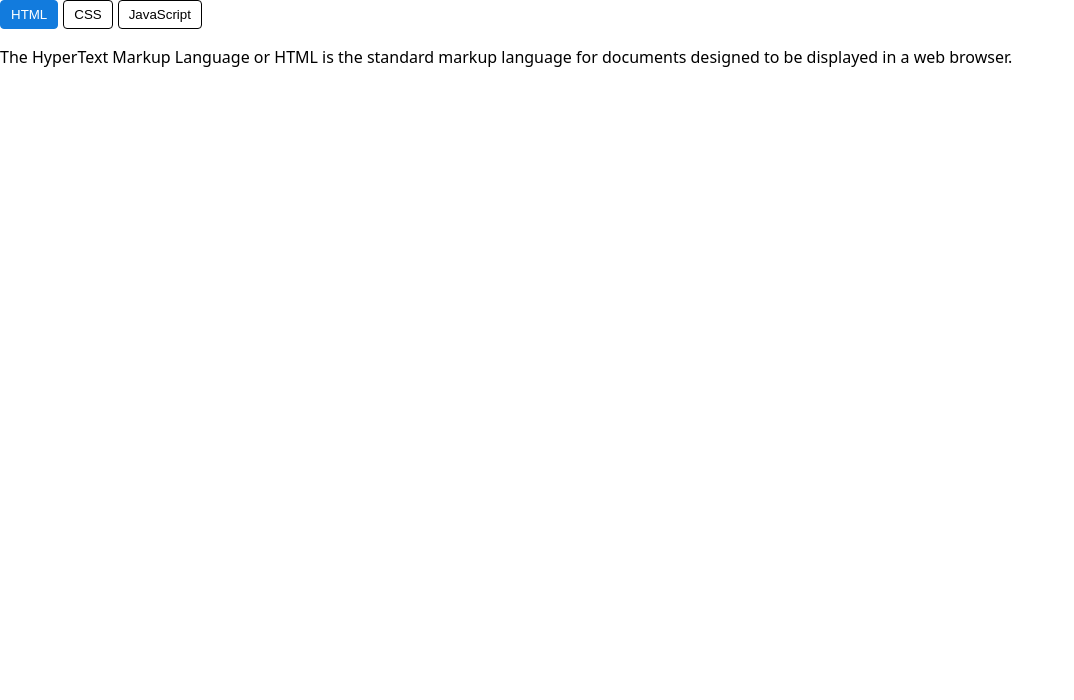
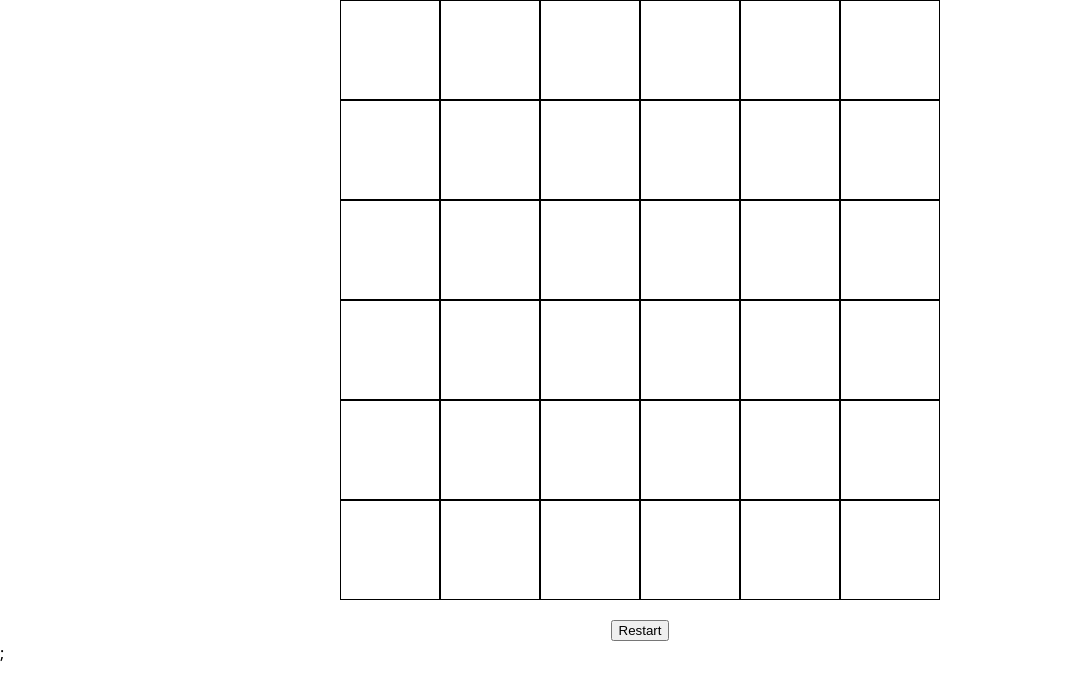
Before and after one commit to alezankuro/ui-coding, a React (Vite) app: page / in a window 1280 px wide. Shown: the top 700 px of the page, without its empty margins (0-1074 px from the left). Built offline with nearby package versions, Linux system fonts and the light colour scheme.

Commit message:
feat(tic-tac-toe): Implement Tic Tac Toe game

```diff
--- a/src/App.css
+++ b/src/App.css
@@ -1,3 +1,8 @@
 * {
     box-sizing: border-box;
 }
+
+.container {
+    width: 100vw;
+    height: 100vh;
+}
--- a/src/App.tsx
+++ b/src/App.tsx
@@ -1,40 +1,12 @@
-import { useState } from 'react';
-
-import Tabs from './components/Tabs/Tabs.component';
+import { TicTacToe } from './components/TicTacToe';
 
 import './App.css';
 
 function App() {
-    const [activeTabValue, setActiveTabValue] = useState('html');
-
     return (
-        <Tabs value={activeTabValue} onChange={setActiveTabValue}>
-            <Tabs.List>
-                <Tabs.Tab value="html">HTML</Tabs.Tab>
-                <Tabs.Tab value="css">CSS</Tabs.Tab>
-                <Tabs.Tab value="js">JavaScript</Tabs.Tab>
-            </Tabs.List>
-            <Tabs.Content>
-                <Tabs.Panel value="html">
-                    <p>
-                        The HyperText Markup Language or HTML is the standard markup language for
-                        documents designed to be displayed in a web browser.
-                    </p>
-                </Tabs.Panel>
-                <Tabs.Panel value="css">
-                    <p>
-                        Cascading Style Sheets is a style sheet language used for describing the
-                        presentation of a document written in a markup language such as HTML or XML.
-                    </p>
-                </Tabs.Panel>
-                <Tabs.Panel value="js">
-                    <p>
-                        JavaScript, often abbreviated as JS, is a programming language that is one
-                        of the core technologies of the World Wide Web, alongside HTML and CSS.
-                    </p>
-                </Tabs.Panel>
-            </Tabs.Content>
-        </Tabs>
+        <div className="container">
+            <TicTacToe boardSize={6} winCondition={3} />;
+        </div>
     );
 }
 
--- /dev/null
+++ b/src/components/TicTacToe/TicTacToe.component.tsx
@@ -0,0 +1,46 @@
+import { CSSProperties, useState } from 'react';
+
+import TicTacToeGame, { BoardCellValue, DEFAULT_BOARD_SIZE } from './TicTacToeGame';
+
+import './TicTacToe.styles.css';
+
+export interface TicTacToeProps {
+    boardSize?: number;
+    winCondition?: number;
+}
+
+export function TicTacToe({ boardSize = DEFAULT_BOARD_SIZE, winCondition }: TicTacToeProps) {
+    const [game, setGame] = useState(new TicTacToeGame({ size: boardSize, winCondition }));
+
+    const onCellClick = (cellIndex: number) => {
+        if (game.getCell(cellIndex) !== BoardCellValue.Empty) return;
+
+        setGame(game.makeMove(cellIndex));
+    };
+
+    const onReset = () => {
+        setGame(new TicTacToeGame({ size: boardSize, winCondition }));
+    };
+
+    return (
+        <div className="tic-tac-game">
+            <div className="tic-tac-board" style={{ '--board-size': boardSize } as CSSProperties}>
+                {game.board.map((cell, index) => (
+                    <div
+                        onClick={() => onCellClick(index)}
+                        className="tic-tac-cell"
+                        key={crypto.randomUUID()}
+                    >
+                        {cell}
+                    </div>
+                ))}
+            </div>
+            <div className="tic-tac-controls">
+                {game.winner ? <div>Winner: {game.winner}</div> : null}
+                <button onClick={onReset}>Restart</button>
+            </div>
+        </div>
+    );
+}
+
+export default TicTacToe;
--- /dev/null
+++ b/src/components/TicTacToe/TicTacToe.styles.css
@@ -0,0 +1,28 @@
+:is(.tic-tac-game, .tic-tac-controls) {
+    display: flex;
+    flex-direction: column;
+    justify-content: center;
+    align-items: center;
+}
+
+.tic-tac-game {
+    gap: 20px;
+}
+
+.tic-tac-board {
+    --board-size: 3;
+    --cell-size: 100px;
+
+    display: grid;
+    grid-template-columns: repeat(var(--board-size), 1fr);
+}
+
+.tic-tac-cell {
+    width: var(--cell-size);
+    aspect-ratio: 1;
+    border: 1px solid black;
+
+    display: flex;
+    align-items: center;
+    justify-content: center;
+}
--- /dev/null
+++ b/src/components/TicTacToe/TicTacToeGame.ts
@@ -0,0 +1,181 @@
+export enum BoardCellValue {
+    Zero = '0',
+    Cross = 'X',
+    Empty = '',
+}
+
+export const DEFAULT_BOARD_SIZE = 3;
+
+export const NEXT_PLAYER_CELL: Record<BoardCellValue, BoardCellValue> = {
+    [BoardCellValue.Cross]: BoardCellValue.Zero,
+    [BoardCellValue.Zero]: BoardCellValue.Cross,
+    [BoardCellValue.Empty]: BoardCellValue.Zero,
+};
+
+export class TicTacToeGame {
+    public board: BoardCellValue[] = [];
+
+    public size: number = DEFAULT_BOARD_SIZE;
+
+    public currentPlayerCell = BoardCellValue.Zero;
+
+    public winCondition: number = DEFAULT_BOARD_SIZE;
+
+    public winner: BoardCellValue | null = null;
+
+    constructor(game: Partial<TicTacToeGame>) {
+        this.currentPlayerCell = game.currentPlayerCell ?? BoardCellValue.Zero;
+        this.size = game.size ?? DEFAULT_BOARD_SIZE;
+        this.board = game.board ?? this.getEmptyBoard(this.size);
+        this.winCondition = game.winCondition ?? this.size;
+        this.winner = game.winner ?? null;
+    }
+
+    public setCell(cellIndex: number, cellValue: BoardCellValue) {
+        this.board = this.board.map((value, index) => (index === cellIndex ? cellValue : value));
+
+        return new TicTacToeGame(this);
+    }
+
+    public getCell(cellIndex: number) {
+        return this.board[cellIndex];
+    }
+
+    public getCurrentPlayerCell() {
+        return this.currentPlayerCell;
+    }
+
+    public setCurrentPlayerCell(cellValue?: BoardCellValue) {
+        if (cellValue) {
+            this.currentPlayerCell = cellValue;
+        } else {
+            this.currentPlayerCell = NEXT_PLAYER_CELL[this.currentPlayerCell];
+        }
+
+        return new TicTacToeGame(this);
+    }
+
+    public setWinner(value: BoardCellValue | null = this.currentPlayerCell) {
+        this.winner = value;
+
+        return new TicTacToeGame(this);
+    }
+
+    public makeMove(cellIndex: number) {
+        if (this.winner) return this;
+
+        this.setCell(cellIndex, this.currentPlayerCell);
+
+        if (this.checkWin(cellIndex)) {
+            this.setWinner();
+        } else {
+            this.setCurrentPlayerCell();
+        }
+
+        return new TicTacToeGame(this);
+    }
+
+    private getEmptyBoard(size: number) {
+        return Array(size * size).fill(BoardCellValue.Empty);
+    }
+
+    private getCellRowCol(cellIndex: number) {
+        return [Math.floor(cellIndex / this.size), cellIndex % this.size];
+    }
+
+    private checkWin(cellIndex: number) {
+        const cellValue = this.board[cellIndex];
+
+        if (cellValue === BoardCellValue.Empty) return false;
+
+        const [row, col] = this.getCellRowCol(cellIndex);
+
+        return (
+            this.checkLine(this.getColumn(col), this.currentPlayerCell, this.winCondition) ||
+            this.checkLine(this.getRow(row), this.currentPlayerCell, this.winCondition) ||
+            this.checkLine(
+                this.getMainDiagonal([row, col]),
+                this.currentPlayerCell,
+                this.winCondition,
+            ) ||
+            this.checkLine(
+                this.geSecondaryDiagonal([row, col]),
+                this.currentPlayerCell,
+                this.winCondition,
+            )
+        );
+    }
+
+    private getColumn(colIndex: number) {
+        const column = [];
+
+        for (let i = 0; i < this.size; i++) {
+            column.push(this.board[colIndex + i * this.size]);
+        }
+
+        return column;
+    }
+
+    private getRow(rowIndex: number) {
+        const row = [];
+
+        for (let i = 0; i < this.size; i++) {
+            row.push(this.board[rowIndex * this.size + i]);
+        }
+
+        return row;
+    }
+
+    private getMainDiagonal([row, col]: [number, number]) {
+        const cellOffset = col - row;
+        const count = this.size - Math.abs(cellOffset);
+        const startIndex = cellOffset < 0 ? -1 * cellOffset * this.size : cellOffset;
+        const diagonal = [];
+
+        for (let i = startIndex; i < startIndex + count * (this.size + 1); i += this.size + 1) {
+            diagonal.push(this.board[i]);
+        }
+
+        return diagonal;
+    }
+
+    private geSecondaryDiagonal([row, col]: [number, number]) {
+        const cellOffset = this.size - 1 - col - row;
+        const count = this.size - Math.abs(cellOffset);
+        const startIndex =
+            cellOffset < 0
+                ? -1 * cellOffset * this.size + (this.size - 1)
+                : this.size - 1 - cellOffset;
+
+        const diagonal = [];
+
+        for (let i = startIndex; i < startIndex + count * (this.size - 1); i += this.size - 1) {
+            diagonal.push(this.board[i]);
+        }
+
+        return diagonal;
+    }
+
+    private checkLine(
+        line: BoardCellValue[],
+        cellValue: BoardCellValue,
+        requiredLength: number,
+    ): boolean {
+        let count = 0;
+
+        for (const cell of line) {
+            if (cell !== cellValue) {
+                count = 0;
+                continue;
+            }
+
+            if (++count >= requiredLength) {
+                return true;
+            }
+        }
+
+        return false;
+    }
+}
+
+export default TicTacToeGame;
--- /dev/null
+++ b/src/components/TicTacToe/index.ts
@@ -0,0 +1 @@
+export * from './TicTacToe.component';
```
